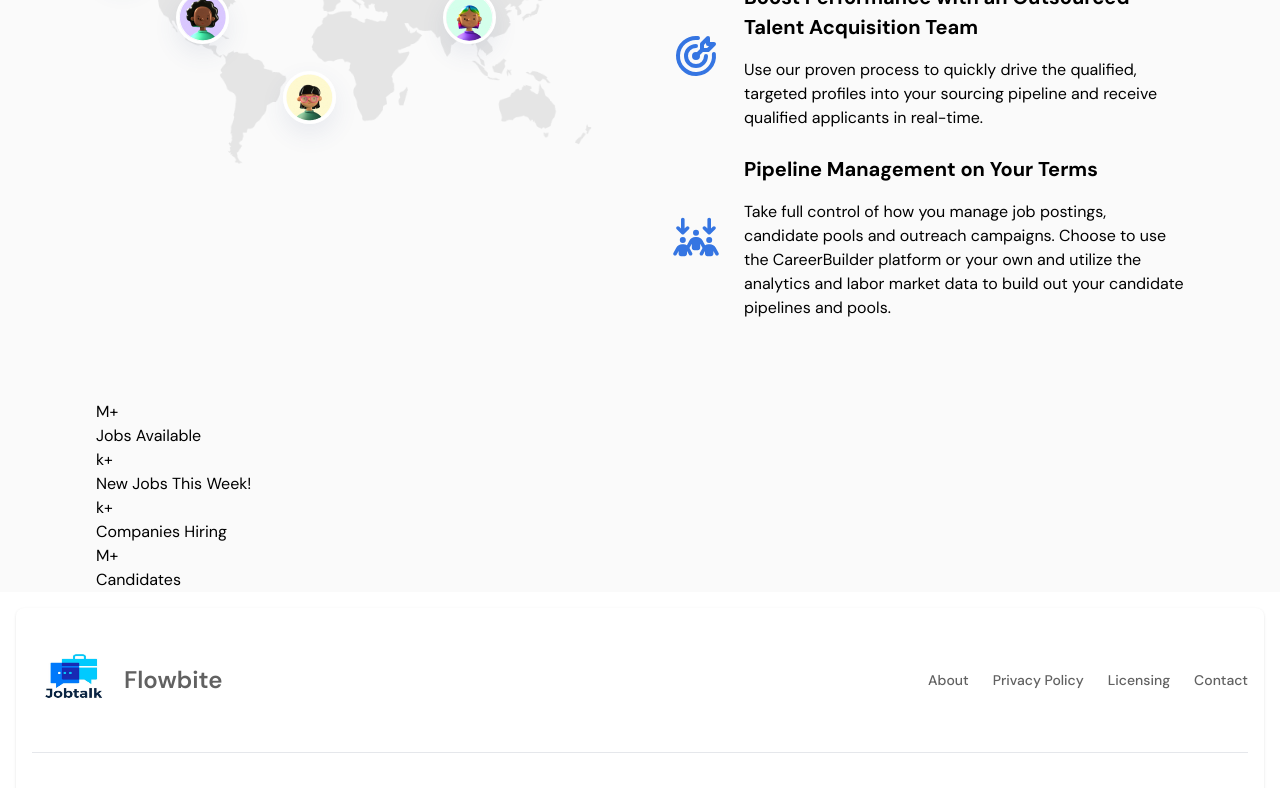
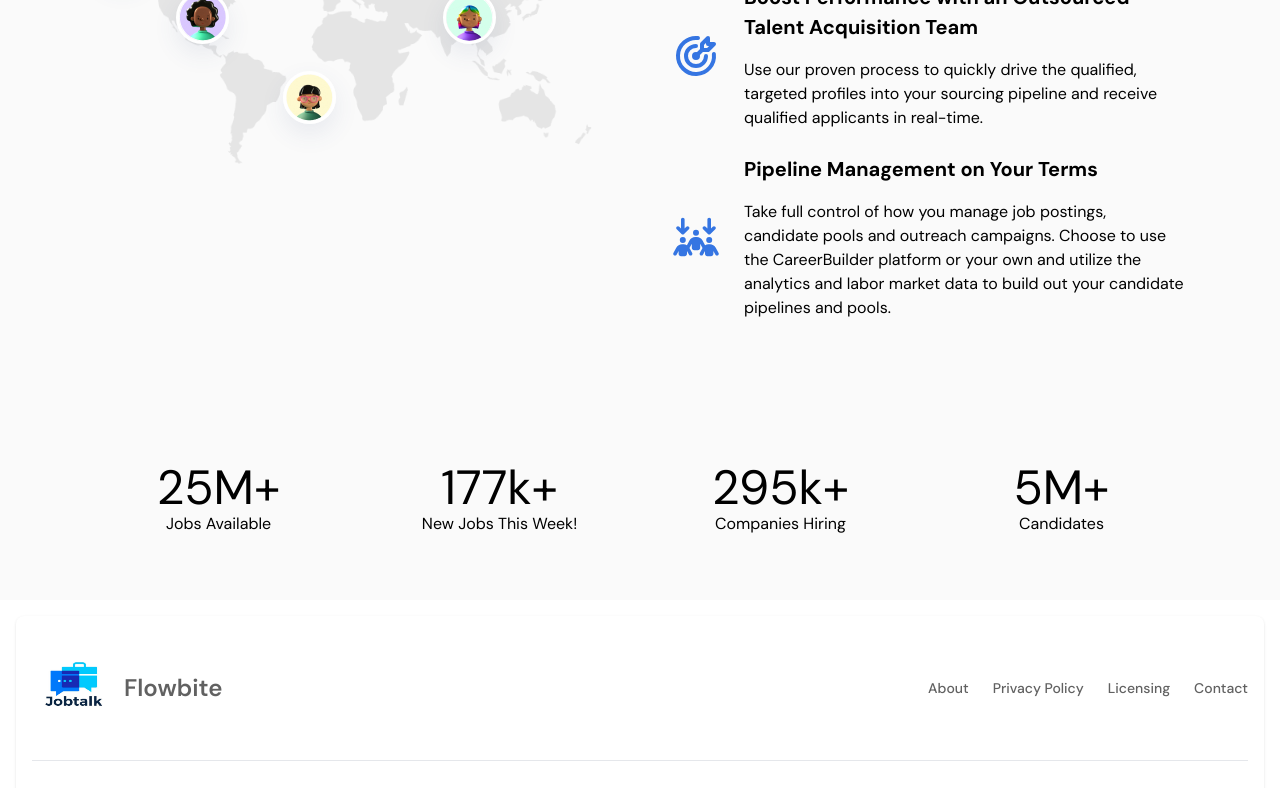
Before and after one commit to Abilash-Nambi/JOB-TALK, a React (Vite) app in the folder client/: page / in a window 1280 px wide. Shown: the part 1779-2567 px from the top of the page. Built offline with nearby package versions, Linux system fonts and the light colour scheme.

Commit message:
intro completed

```diff
--- a/client/package.json
+++ b/client/package.json
@@ -16,6 +16,7 @@
     "localforage": "^1.10.0",
     "match-sorter": "^6.3.4",
     "react": "^18.3.1",
+    "react-countup": "^6.5.3",
     "react-dom": "^18.3.1",
     "react-hook-form": "^7.51.3",
     "react-icons": "^5.1.0",
--- a/client/src/components/Banner.jsx
+++ b/client/src/components/Banner.jsx
@@ -4,6 +4,7 @@ import { CiLocationOn } from "react-icons/ci";
 import Button from "./Button";
 import useToast from "../Hooks/useToast";
 import DropDown from "./DropDown";
+import CustomDropDown from "./CustomDropDown";
 
 const Banner = ({ query, handleInputChange }) => {
   const { successToast, errorToast, warningToast } = useToast();
@@ -12,6 +13,21 @@ const Banner = ({ query, handleInputChange }) => {
     e.preventDefault();
     warningToast("done");
   };
+
+  const dropDownMenu = [
+    {
+      path: "",
+      title: "Trivandrum",
+    },
+    {
+      path: "",
+      title: "Chennai",
+    },
+    {
+      path: "",
+      title: "Bengaluru",
+    },
+  ];
 
   return (
     <div className="relative">
@@ -37,7 +53,7 @@ const Banner = ({ query, handleInputChange }) => {
                   onChange={handleInputChange}
                 />
                 <IoIosSearch className="absolute mt-2.5 ml-2 text-grey-400" />
-                <DropDown title={"Location"} />
+                {/* <DropDown title={"Location"} dropDownMenu={dropDownMenu} /> */}
               </div>
 
               {/* <div className="flex rounded shadow-sm  md:w-1/3 w-full ring-1 ring-inset focus-within:ring-inset focus-within:ring-2 rounded-e-none">
--- /dev/null
+++ b/client/src/components/Counter.jsx
@@ -0,0 +1,20 @@
+import React from "react";
+import CountUp, { useCountUp } from "react-countup";
+
+const Counter = ({ id, end }) => {
+  useCountUp({
+    ref: `${id}`,
+    end: end,
+    enableScrollSpy: true,
+    scrollSpyDelay: 1000,
+    duration: 5,
+  });
+  return (
+    <div>
+      {/* <CountUp end={100} enableScrollSpy /> */}
+      <span id={id} />
+    </div>
+  );
+};
+
+export default Counter;
--- /dev/null
+++ b/client/src/components/CustomDropDown.jsx
@@ -0,0 +1,76 @@
+import React from "react";
+
+const CustomDrop = () => {
+  return (
+    <div>
+      <button
+        id="dropdownDefaultButton"
+        data-dropdown-toggle="dropdown"
+        className="text-white bg-blue-700 hover:bg-blue-800 focus:ring-4 focus:outline-none focus:ring-blue-300 font-medium rounded-lg text-sm px-5 py-2.5 text-center inline-flex items-center dark:bg-blue-600 dark:hover:bg-blue-700 dark:focus:ring-blue-800"
+        type="button"
+      >
+        Dropdown button{" "}
+        <svg
+          className="w-2.5 h-2.5 ms-3"
+          aria-hidden="true"
+          xmlns="http://www.w3.org/2000/svg"
+          fill="none"
+          viewBox="0 0 10 6"
+        >
+          <path
+            stroke="currentColor"
+            stroke-linecap="round"
+            stroke-linejoin="round"
+            stroke-width="2"
+            d="m1 1 4 4 4-4"
+          />
+        </svg>
+      </button>
+
+      <div
+        id="dropdown"
+        className="z-10 hidden bg-white divide-y divide-gray-100 rounded-lg shadow w-44 dark:bg-gray-700"
+      >
+        <ul
+          className="py-2 text-sm text-gray-700 dark:text-gray-200"
+          aria-labelledby="dropdownDefaultButton"
+        >
+          <li>
+            <a
+              href="#"
+              className="block px-4 py-2 hover:bg-gray-100 dark:hover:bg-gray-600 dark:hover:text-white"
+            >
+              Dashboard
+            </a>
+          </li>
+          <li>
+            <a
+              href="#"
+              className="block px-4 py-2 hover:bg-gray-100 dark:hover:bg-gray-600 dark:hover:text-white"
+            >
+              Settings
+            </a>
+          </li>
+          <li>
+            <a
+              href="#"
+              className="block px-4 py-2 hover:bg-gray-100 dark:hover:bg-gray-600 dark:hover:text-white"
+            >
+              Earnings
+            </a>
+          </li>
+          <li>
+            <a
+              href="#"
+              className="block px-4 py-2 hover:bg-gray-100 dark:hover:bg-gray-600 dark:hover:text-white"
+            >
+              Sign out
+            </a>
+          </li>
+        </ul>
+      </div>
+    </div>
+  );
+};
+
+export default CustomDrop;
--- a/client/src/components/IntroSection.jsx
+++ b/client/src/components/IntroSection.jsx
@@ -10,6 +10,8 @@ import { TbUsersGroup } from "react-icons/tb";
 import { MdOutlineGroups } from "react-icons/md";
 import { TbTargetArrow } from "react-icons/tb";
 import { FaArrowsDownToPeople } from "react-icons/fa6";
+import Counter from "../components/Counter";
+
 const IntroSection = () => {
   return (
     <section className="max-w-screen-2xl mx-auto xl:px-24 px-4 bg-[#FAFAFA] mt-[4em]">
@@ -19,7 +21,7 @@ const IntroSection = () => {
             <div className="space-y-6">
               <div className="group-heading">
                 <h4 className="text-4xl font-bold">
-                  What can I do with Jobtex?
+                  What can I do with Jobtalk?
                 </h4>
                 <p className="text-primary/70 pt-3 text-[19px]">
                   Streamline your hiring process with strategic channels to{" "}
@@ -105,6 +107,7 @@ const IntroSection = () => {
                   <h6 className="text-[20px] font-bold ">
                     Pipeline Management on Your Terms
                   </h6>
+
                   <p>
                     Take full control of how you manage job postings, candidate
                     pools and outreach campaigns. Choose to use the
@@ -118,69 +121,51 @@ const IntroSection = () => {
           </div>
         </div>
       </div>
-      <div class="tf-container">
-        <div class="background1 wrap-count">
-          <div class="row align-item-center">
-            <div class="col-lg-3 col-md-6 wow fadeInUp">
-              <div class="wd-counter widget-counter">
-                <div class="inner wrap-counter">
+
+      <div className="py-16">
+        <div className="grid md:grid-cols-4 grid-rows-1 gap-9  ">
+          <div className="items-center flex flex-col">
+            <div className="">
               <h2>
-                    <span
-                      class="counter-number"
-                      data-speed="2000"
-                      data-to="25"
-                    ></span>
-                    <span>M+</span>
+                <span className="text-5xl flex ">
+                  <Counter id={"counter-job"} end={25} /> M+
+                </span>
               </h2>
             </div>
-                <p class="description">Jobs Available</p>
+            <p className="description">Jobs Available</p>
           </div>
-            </div>
-            <div class="col-lg-3 col-md-6 wow fadeInUp" data-wow-delay="0.3s">
-              <div class="wd-counter widget-counter">
-                <div class="inner wrap-counter">
+
+          <div className="items-center flex flex-col">
+            <div className="">
               <h2>
-                    <span
-                      class="counter-number"
-                      data-speed="2000"
-                      data-to="177"
-                    ></span>
-                    <span>k+</span>
+                <span className="text-5xl flex ">
+                  <Counter id={"counter-week"} end={177} /> k+
+                </span>
               </h2>
             </div>
-                <p class="description">New Jobs This Week!</p>
+            <p className="">New Jobs This Week!</p>
           </div>
-            </div>
-            <div class="col-lg-3 col-md-6 wow fadeInUp" data-wow-delay="0.4s">
-              <div class="wd-counter widget-counter">
-                <div class="inner wrap-counter">
+
+          <div className="items-center flex flex-col">
+            <div className="">
               <h2>
-                    <span
-                      class="counter-number"
-                      data-speed="2000"
-                      data-to="298"
-                    ></span>
-                    <span>k+</span>
+                <span className="text-5xl  flex">
+                  <Counter id={"counter-hiring"} end={295} /> k+
+                </span>
               </h2>
             </div>
-                <p class="description">Companies Hiring</p>
+            <p className="">Companies Hiring</p>
           </div>
-            </div>
-            <div class="col-lg-3 col-md-6 wow fadeInUp" data-wow-delay="0.5s">
-              <div class="wd-counter widget-counter">
-                <div class="inner wrap-counter">
+
+          <div className="items-center flex flex-col">
+            <div className="">
               <h2>
-                    <span
-                      class="counter-number"
-                      data-speed="2000"
-                      data-to="5"
-                    ></span>
-                    <span>M+</span>
+                <span className="text-5xl flex">
+                  <Counter id={"counter-cand"} end={5} /> M+
+                </span>
               </h2>
             </div>
-                <p class="description">Candidates</p>
-              </div>
-            </div>
+            <p className="">Candidates</p>
           </div>
         </div>
       </div>
```
Also changed, not shown: 1 other file (tests, documents, lock files or other folders). Lines whose indentation alone changed are shown as unchanged.
